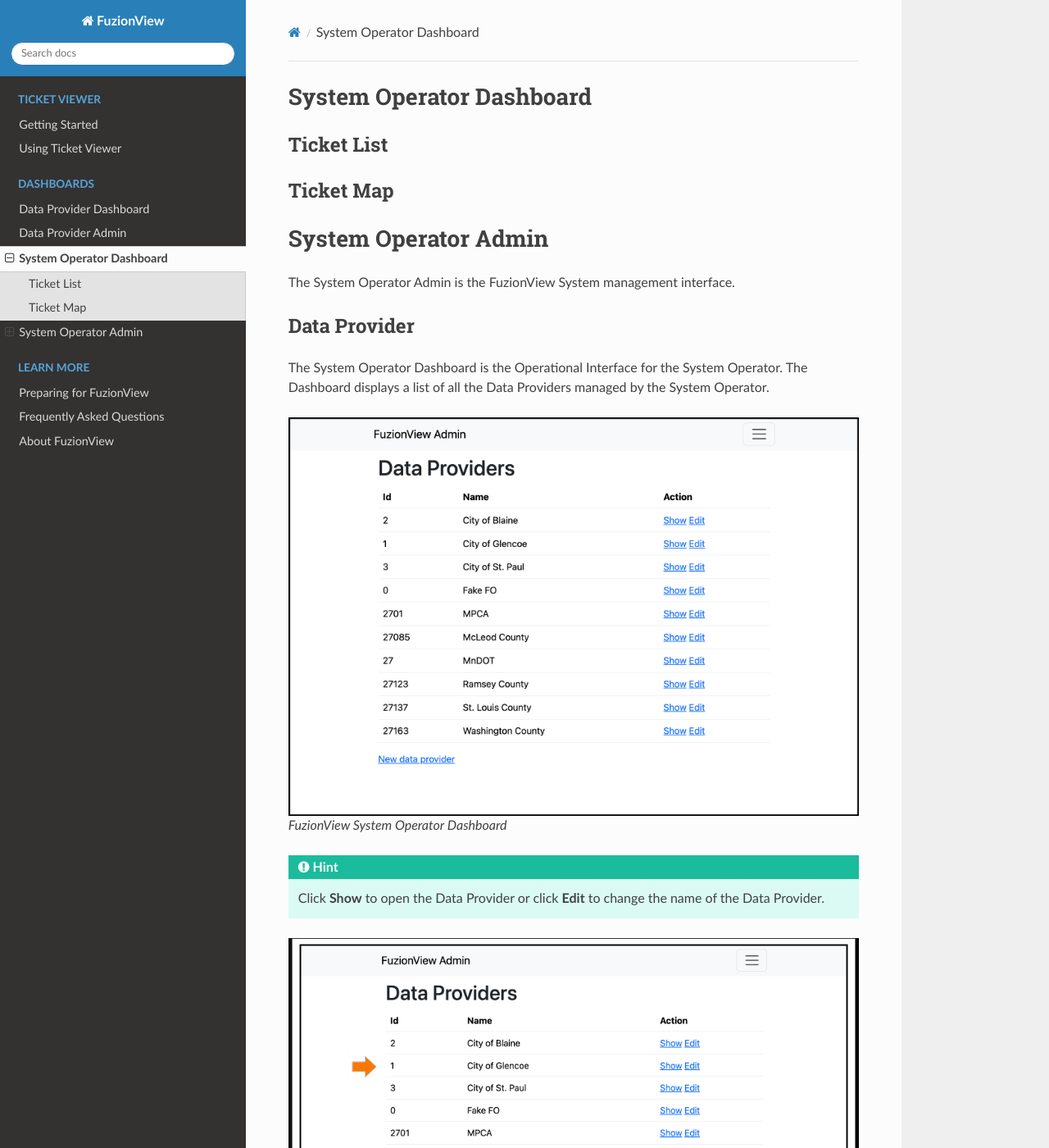
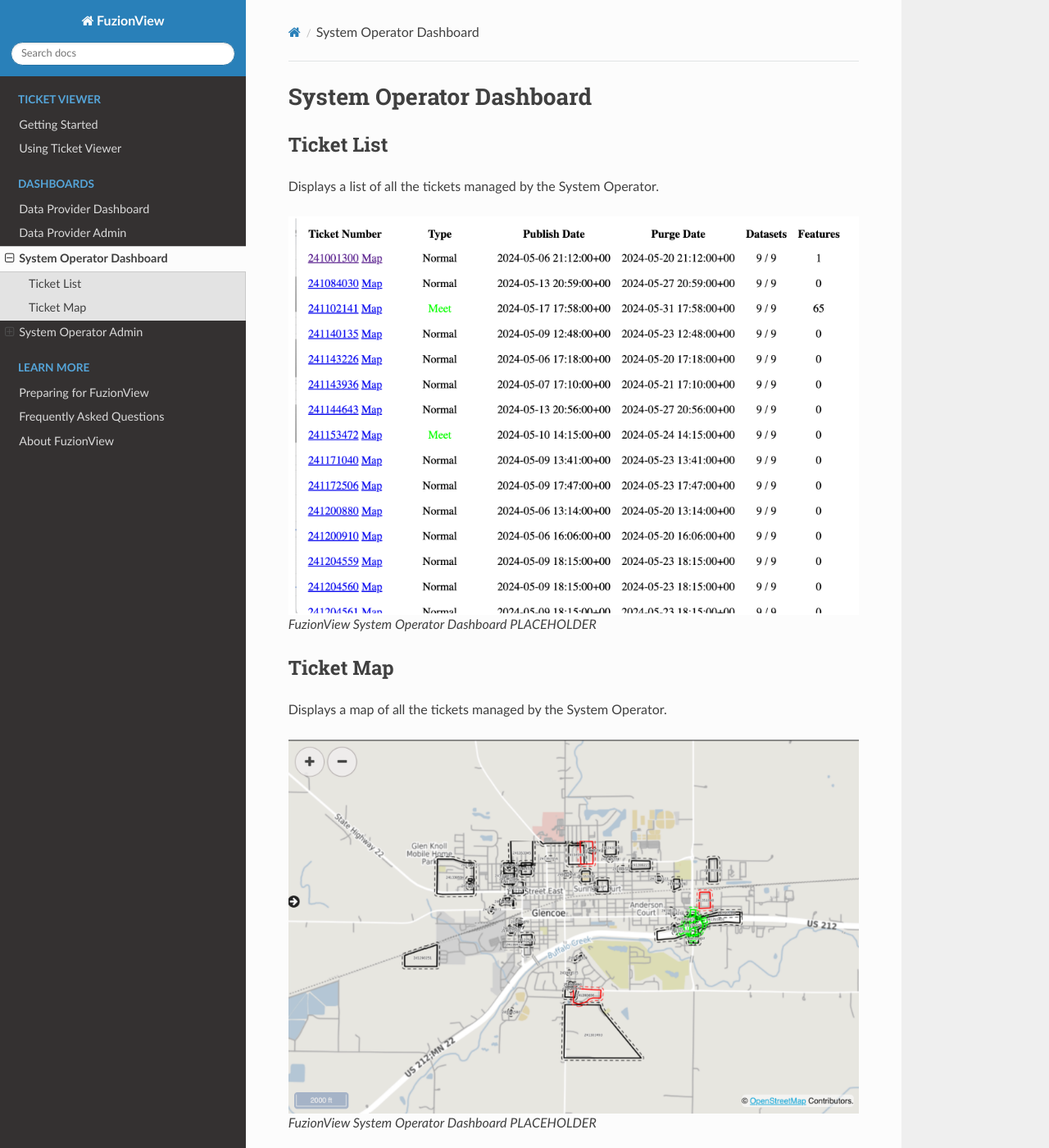
Before and after one commit to FuzionView/FV-Docs, a Sphinx documentation site: the page built from source/SystemOperator.rst, in a window 1280 px wide and 1400 px high. Shown: the whole window at 82% size. Built offline with Sphinx 7.4.7 and the Read the Docs theme 2.0.0, drawn with Linux system fonts in a browser that asks for light colours.

Commit message:
missed a space

```diff
--- a/source/SystemOperator.rst
+++ b/source/SystemOperator.rst
@@ -4,8 +4,24 @@
 Ticket List
 ------------
 
+Displays a list of all the tickets managed by the System Operator.
+
+.. figure:: /_static/DPDashboard1.png
+   :alt: The Ticket List
+   :class: with-border
+
+   *FuzionView System Operator Dashboard PLACEHOLDER*
+
 Ticket Map
 -----------
+
+Displays a map of all the tickets managed by the System Operator.
+
+.. figure:: /_static/DPDashboard2.png
+   :alt: The FuzionView System Operator Dashboard
+   :class: with-border
+
+   *FuzionView System Operator Dashboard PLACEHOLDER*
 
 
 System Operator Admin
```
